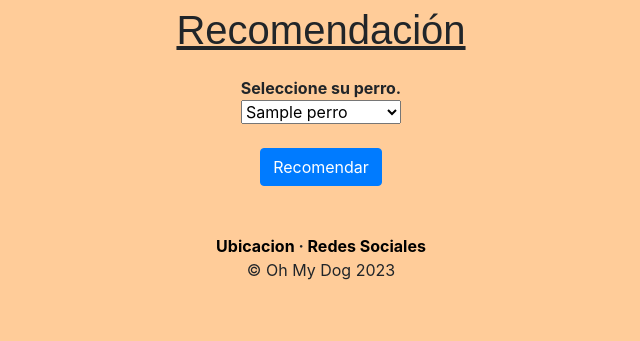
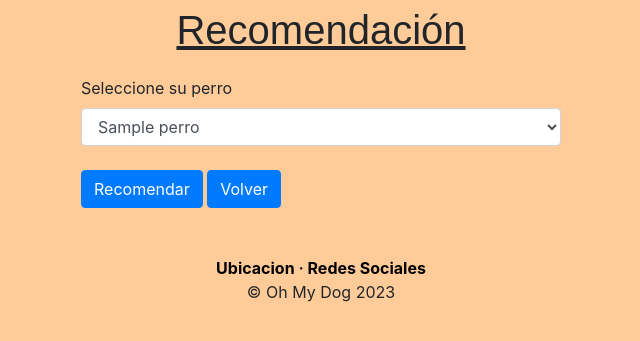
Before and after one commit to federicoherce/oh-my-dog, a Django app: page /cruza/recomendacion in a window 1280 px wide. Shown: the part 158-499 px from the top of the page, without its empty margins (319-959 px from the left). Run offline with Django 4.2, Linux system fonts and the light colour scheme; a user stored in the database is signed in; tables that the repository leaves empty hold one stand-in row (values such as "Sample post"); some libraries are stand-ins or nearby versions.

Commit message:
Pongo estilos css a la recomendación de perro

```diff
--- a/ohmydog/cruza/templates/recomendar_perro.html
+++ b/ohmydog/cruza/templates/recomendar_perro.html
@@ -18,26 +18,79 @@
         swal('{{msg}}');
     </script>
     {% endfor %}
+    <style>
+        .form-group {
+            margin-bottom: 1rem;
+        }
+        *, ::after, ::before {
+            box-sizing: border-box;
+        }
+        div {
+            display: block;
+        }
+        label {
+            display: inline-block;
+            margin-bottom: 0.5rem;
+        }
+        label {
+            cursor: default;
+        }
+        .asteriskField {
+            display: none;
+        }
+        .form-control {
+            display: block;
+            width: 100%;
+            height: calc(1.5em + 0.75rem + 2px);
+            padding: 0.375rem 0.75rem;
+            font-size: 1rem;
+            font-weight: 400;
+            line-height: 1.5;
+            color: #495057;
+            background-color: #fff;
+            background-clip: padding-box;
+            border: 1px solid #ced4da;
+            border-radius: 0.25rem;
+            transition: border-color .15s ease-in-out,box-shadow .15s ease-in-out;
+        }
+        select {
+            word-wrap: normal;
+        }
+        select {
+            text-transform: none;
+        }
+        select {
+            margin: 0;
+            font-family: inherit;
+            font-size: inherit;
+            line-height: inherit;
+        }
+    </style>
 </head>
 <body>
     <p class="titulos-format"> Recomendación </p>
     {% if perros %}
-                <div style="text-align: center;">
-                    <b>Seleccione su perro.</b>
-                    <br>
         <form method="post" action="{% url 'recomendar_perro' %}" class="formularios"> {% csrf_token %}
-                        <select name="perro" style="width: 25%; margin: auto;">
+            <div id="div_id_selector" class="form-group" style="width: 75%; margin: auto;">
+                <label for="id_selector" class="requiredField">
+                    Seleccione su perro
+                    <span class="asteriskField">*</span>
+                </label>
+                    <div>
+                        <select name="perro" class="select form-control" id="id_selector">
                             {% for perro in perros %}
+
                                 <option value="{{ perro.perro.id }}">
                                     {{ perro.perro.nombre }}
                                 </option>
                             {% endfor %}
                         </select>
-                        <br>
+                    </div>
                     <br>
                     <input type="submit"  class="btn btn-primary" value="Recomendar">
+                    <button class="btn btn-primary"><a href="{% url 'ver_perros_cruza' %}" style="color:#fff">Volver</a></button>
+            </div>
         </form>
-                </div>
     {% else %}
         <p style="text-align:center"><b>No tienes perros disponibles para publicar</b></p>
         <form method="get" action="{% url 'publicar_perro_cruza' %}" style="text-align: center;">
```
Also changed, not shown: ohmydog/cruza/templates/index_cruza.html (+10 -7 lines). Lines whose indentation alone changed are shown as unchanged.
